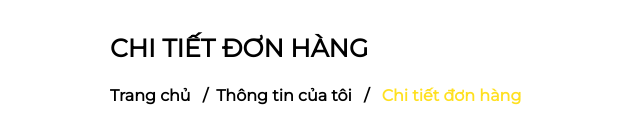
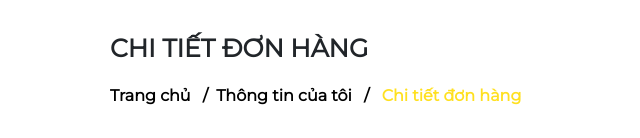
Before and after one commit to 23-24Sem1-Courses/ct27501-project-khanhnehe, a PHP site: template view/detail_order.php in a window 1280 px wide; the page is wider, and only the part inside the window is pictured. Shown: the part 187-325 px from the top of that part, without its empty margins (0-640 px from the left). Run offline with PHP 8.4, Linux system fonts and the light colour scheme; the template is opened without the code that fills it, so the values that code supplies are empty.

Commit message:
Update detail_order.php

```diff
--- a/view/detail_order.php
+++ b/view/detail_order.php
@@ -1,6 +1,6 @@
 <title>Chi tiết đơn hàng</title>
 <div id="breadcrumb_background">
-    <p id="title_breadcrumb">CHI TIẾT ĐƠN HÀNG</p>
+    <p id="title_breadcrumb" class="text-dark">CHI TIẾT ĐƠN HÀNG</p>
     <nav aria-label="breadcrumb">
         <ol class="breadcrumb">
             <li class="breadcrumb-item"><a href="?action=home">Trang chủ</a></li>&nbsp;
```
